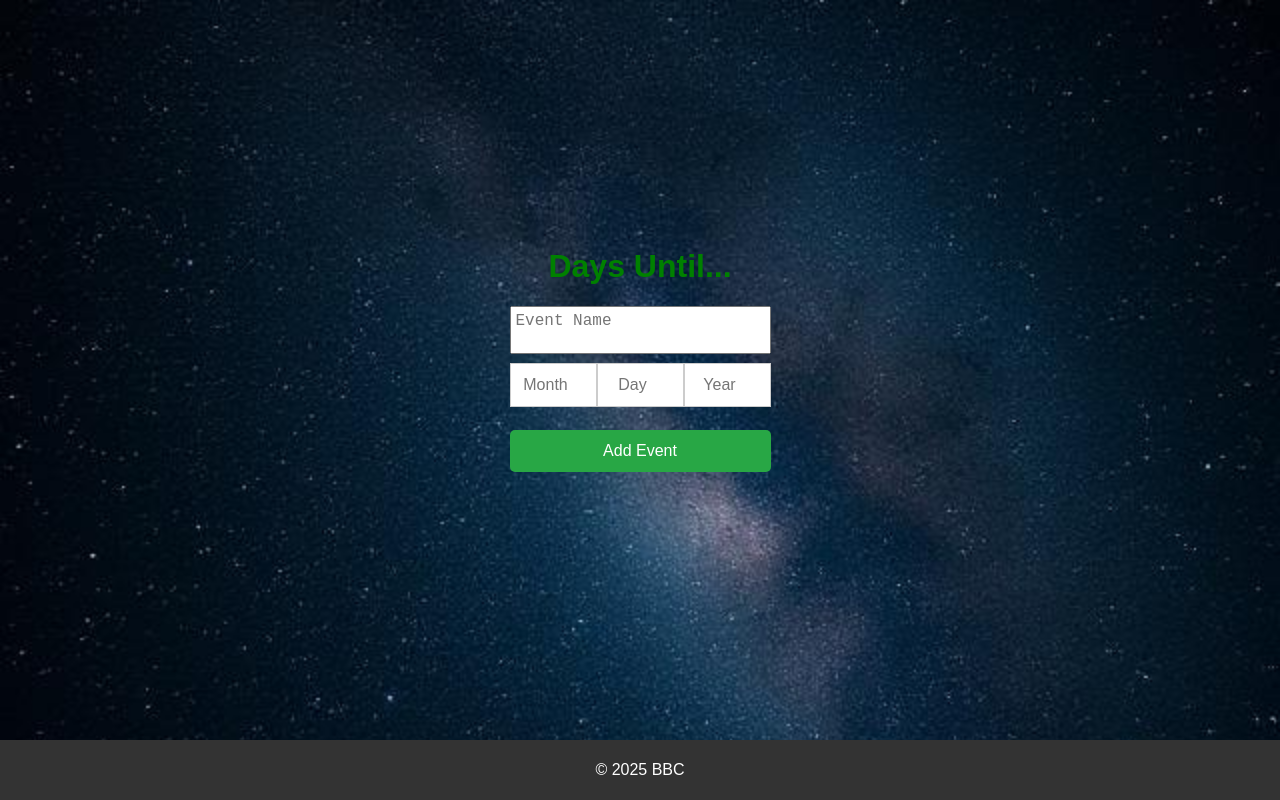
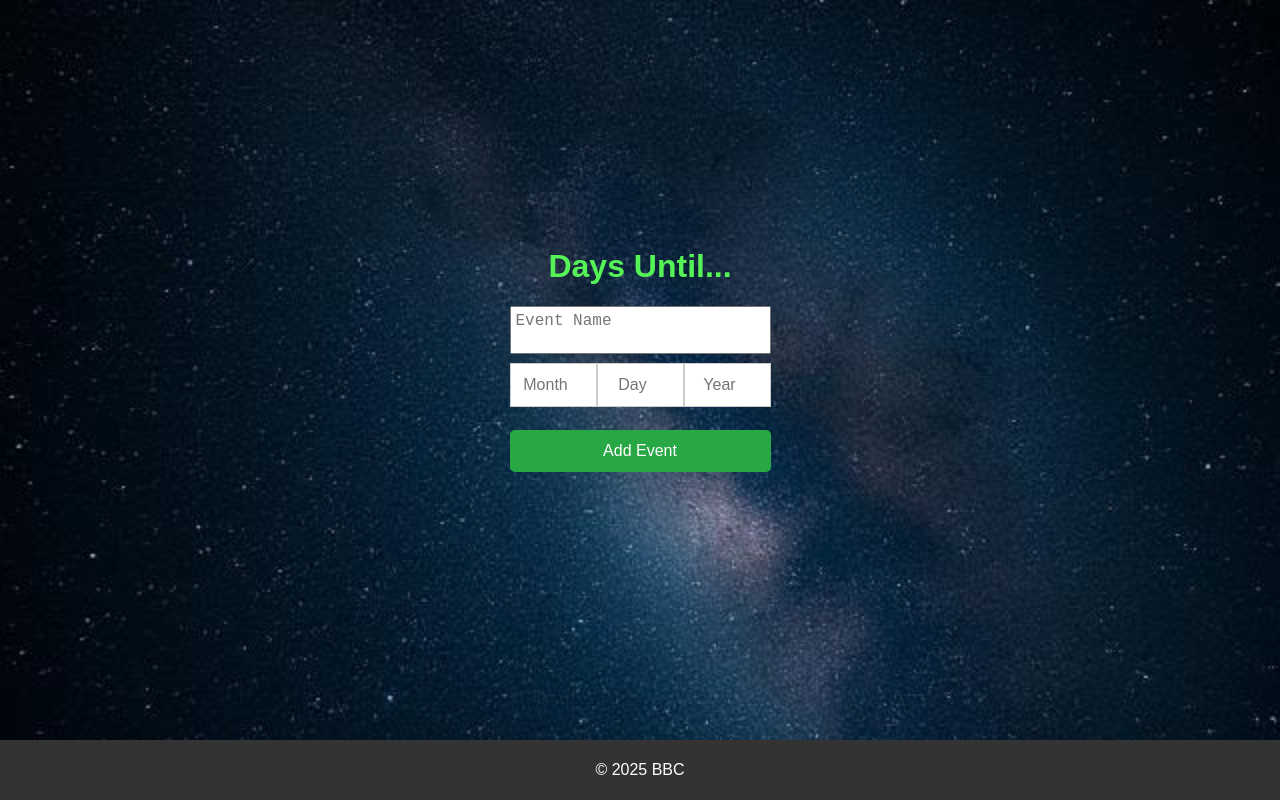
Before and after one commit to cpriss1979/bbcevents.io, a plain HTML site: page index.html in a window 1280 px wide. Drawn offline with Linux system fonts and the light colour scheme.

Commit message:
Update styles.css

```diff
--- a/styles.css
+++ b/styles.css
@@ -152,7 +152,7 @@ li button:last-child:hover {
 }
 
 h1 {
-    color: green; /* make header color white */
+    color: rgb(86, 243, 86); /* make header color white */
 }
 
 
```
